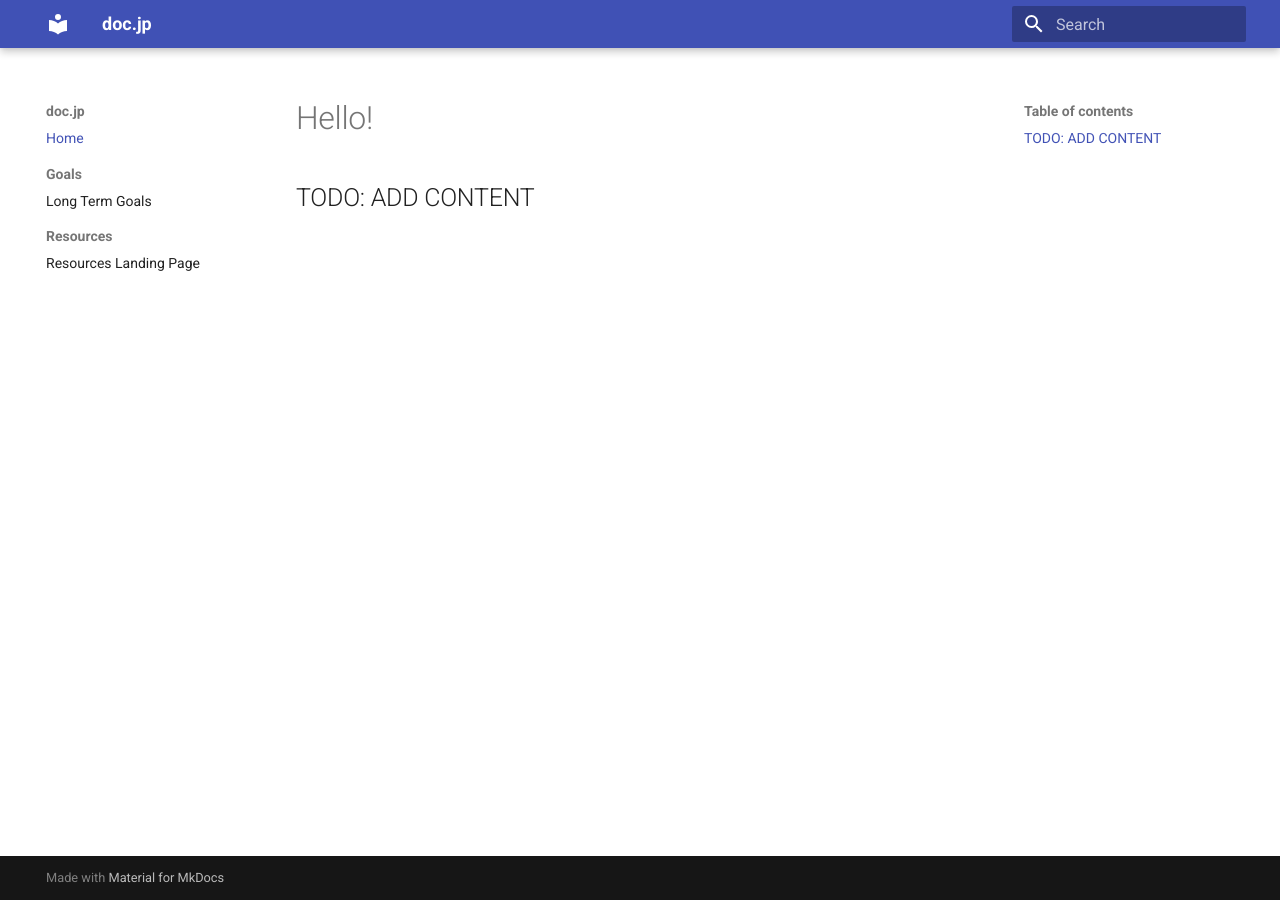
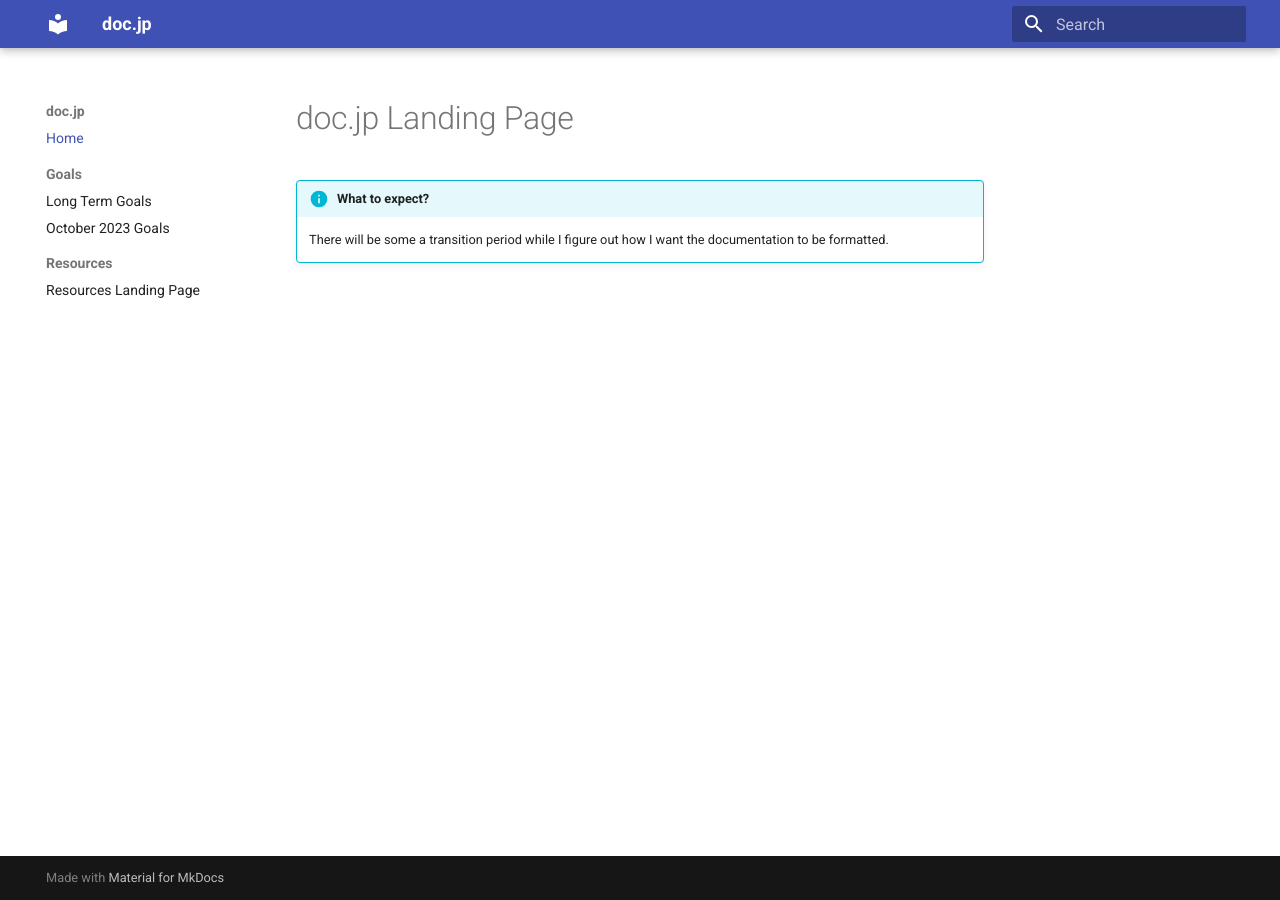
Before and after one commit to tdwaf/doc.jp, an MkDocs documentation site: the page built from docs/index.md, in a window 1280 px wide. Built offline with MkDocs 1.6.1 and Material for MkDocs 9.7.7, drawn with Linux system fonts in a browser that asks for light colours.

Commit message:
Adding goals for october

```diff
--- a/docs/index.md
+++ b/docs/index.md
@@ -1,3 +1,4 @@
-# Hello!
+# doc.jp Landing Page
 
-## TODO: ADD CONTENT
+!!! info "What to expect?"
+    There will be some a transition period while I figure out how I want the documentation to be formatted.
--- a/mkdocs.yml
+++ b/mkdocs.yml
@@ -4,6 +4,7 @@
   - Home: 'index.md'
   - 'Goals':
       - 'goals/long-term.md'
+      - 'goals/2023/october.md'
   - 'Resources':
       - 'resources/resources.md'
 theme:
```
Also changed, not shown: docs/goals/2023/october.md (added, +5 -0 lines), docs/goals/long-term.md (+2 -0 lines).
